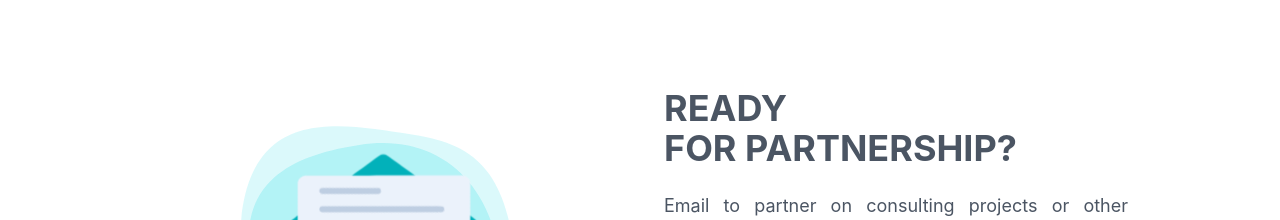
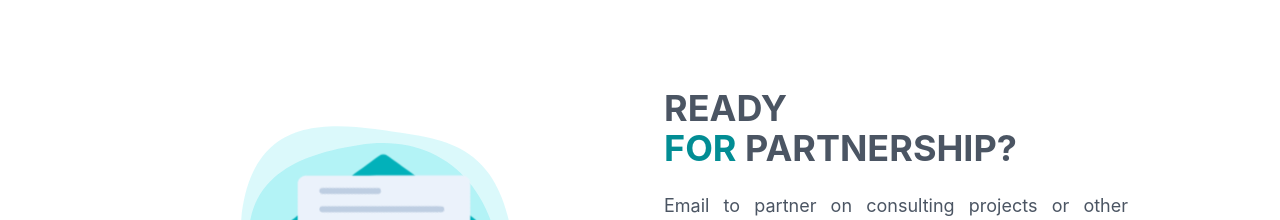
Before and after one commit to samuelmoiwa/contactUsPage_DRYCODE-, a React (Create React App) app: page / in a window 1280 px wide. Shown: the top 220 px of the page. Built offline with nearby package versions, Linux system fonts and the light colour scheme.

Commit message:
update contactUs.jsx

```diff
--- a/src/components/ContactUs.jsx
+++ b/src/components/ContactUs.jsx
@@ -56,7 +56,7 @@ return (
               <div class="text-gray-600 mb-8 text-justify">
                 <h1 className="text-4xl font-bold leading-none sm:text-4xl text-purple-header">
                   READY <br />
-                  <span className="text-purple"> FOR </span>
+                  <span className="text-cl_blue-4"> FOR </span>
                   PARTNERSHIP?
                 </h1>
                 <p className="mt-6 mb-8 text-lg sm:mb-12 text-purple-body">
```
